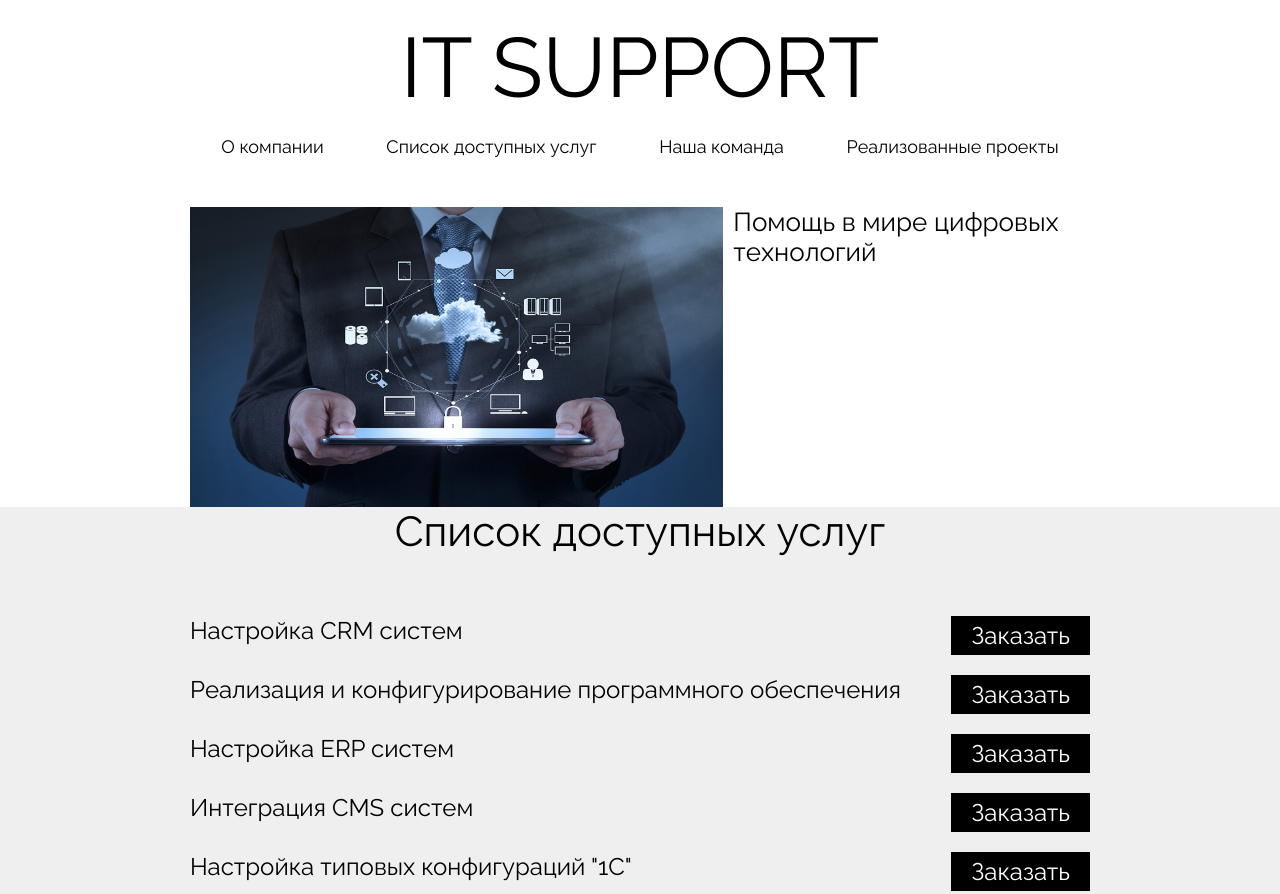
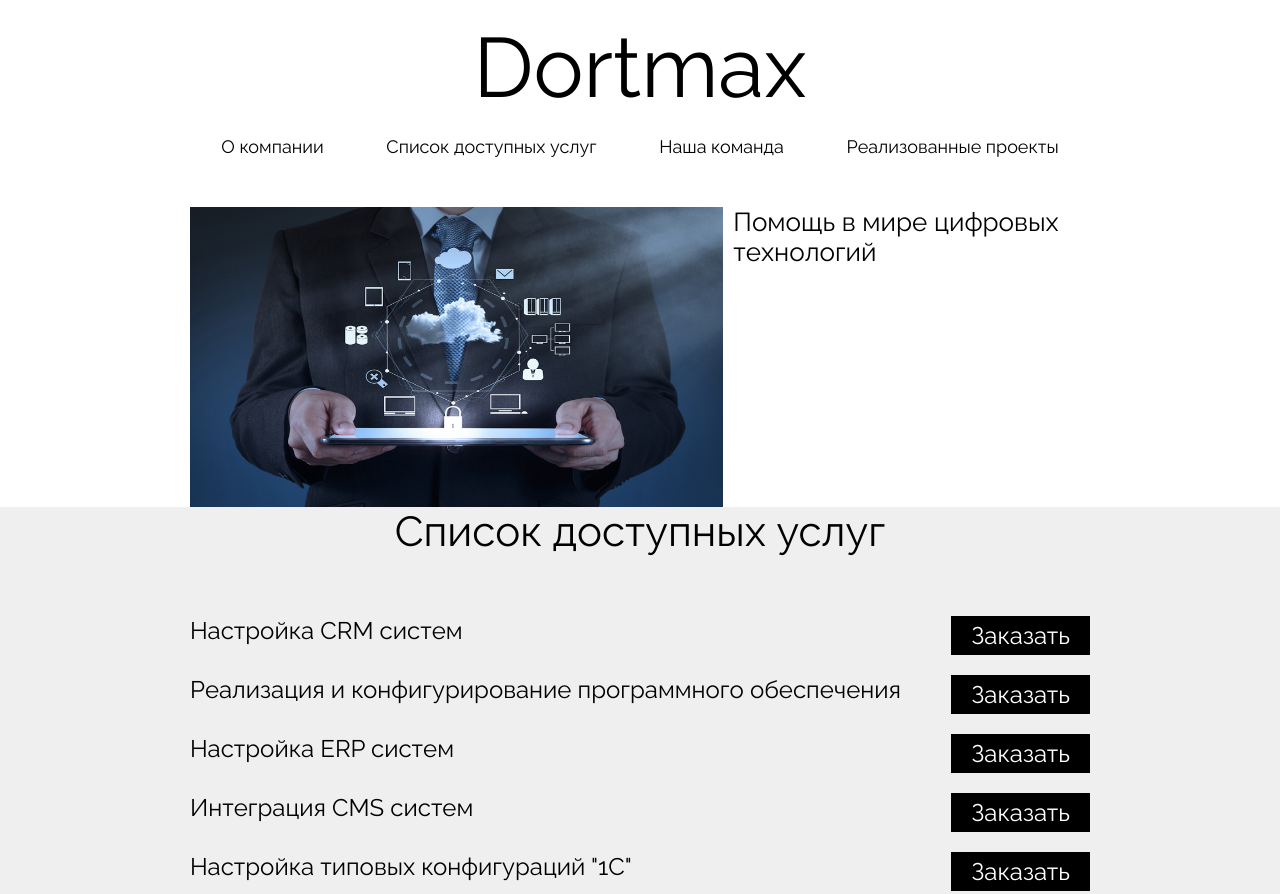
Before and after one commit to Danila-Developer/danila-developer.github.io, a plain HTML site: page index.html in a window 1280 px wide. Shown: the top 894 px of the page. Drawn offline with Linux system fonts and the light colour scheme.

Commit message:
Update index.html

```diff
--- a/index.html
+++ b/index.html
@@ -15,7 +15,7 @@
 <body>
    <header>
       <div class="container">
-         <div class="title">IT SUPPORT</div>
+         <div class="title">Dortmax</div>
          <nav>
             <div class="nav-item"><a>О компании</a></div>
             <div class="nav-item"><a href="#service">Список доступных услуг</a></div>
```
